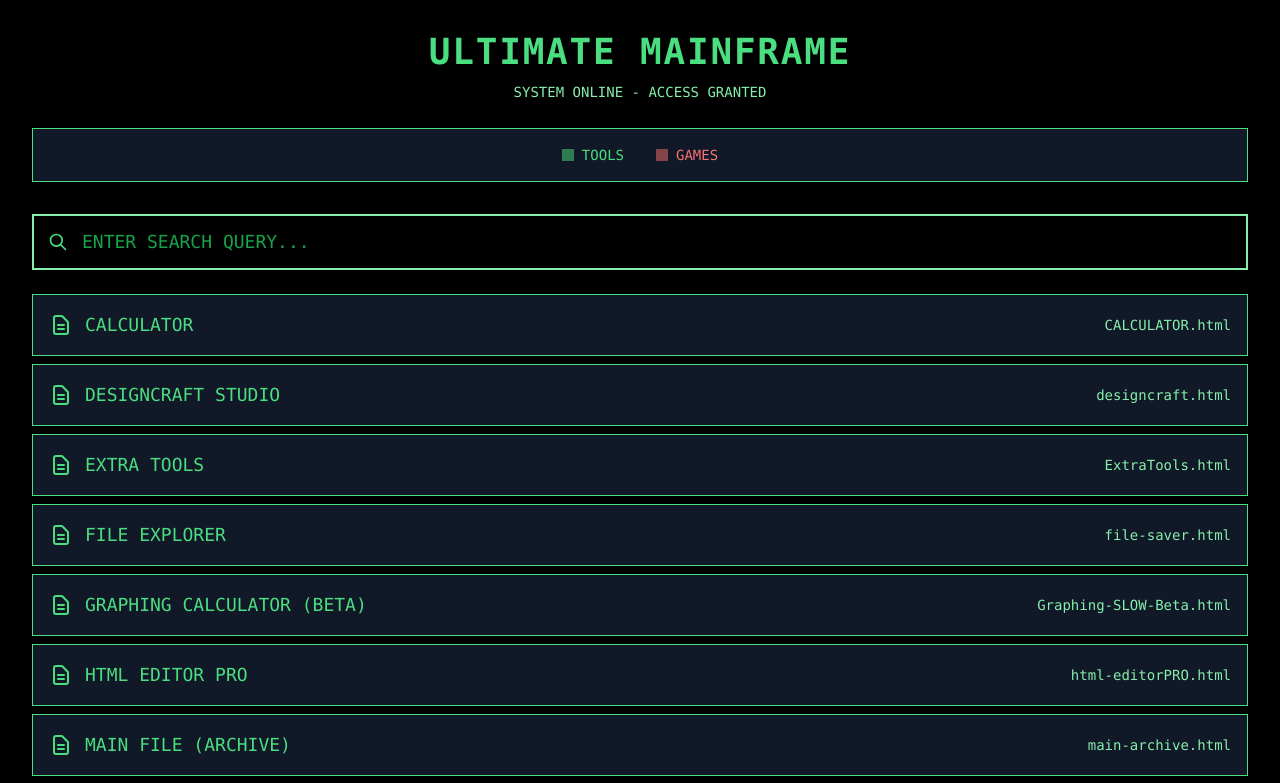
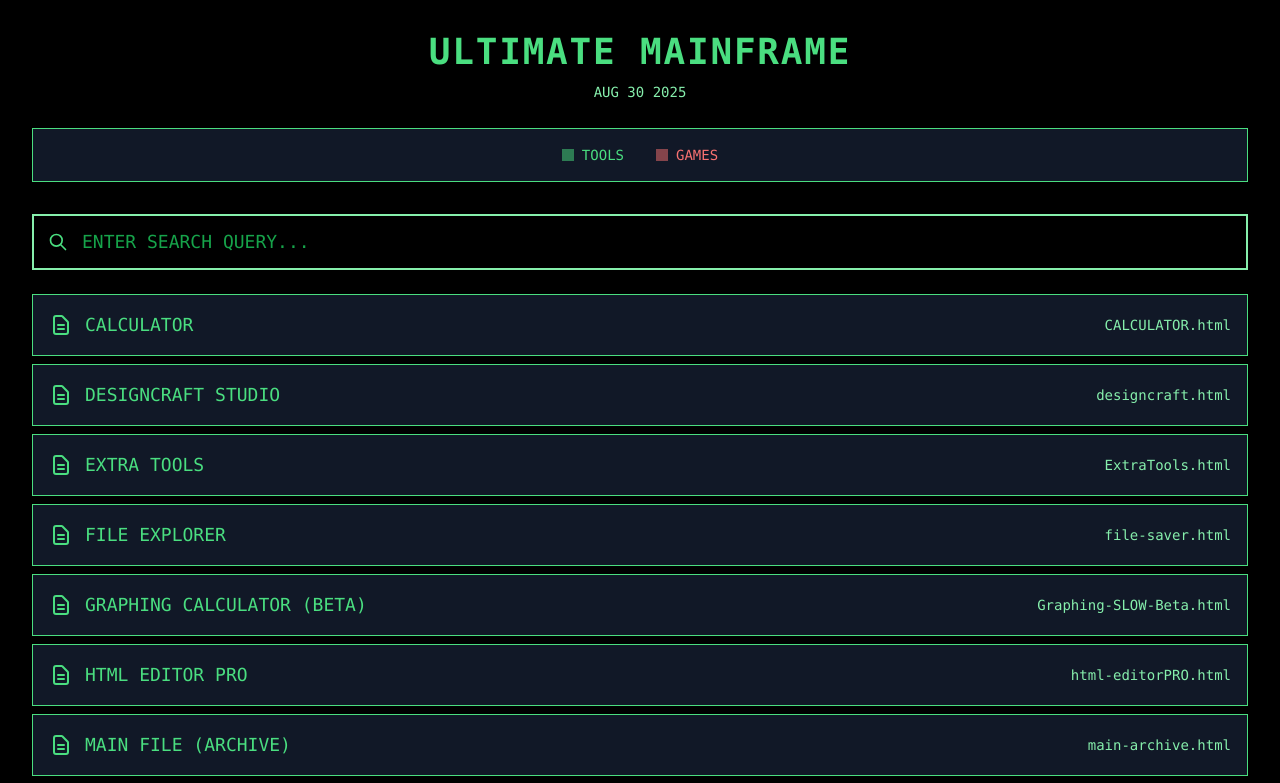
Before and after one commit to lalapote49473q/mainframe, a plain HTML site: page main.html in a window 1280 px wide. Shown: the top 783 px of the page. Drawn offline with nearby package versions, Linux system fonts and the light colour scheme.

Commit message:
Update main.html

```diff
--- a/main.html
+++ b/main.html
@@ -14,7 +14,7 @@
 
             <h1 class="text-4xl font-bold text-green-400 mb-2 text-center tracking-wider">ULTIMATE MAINFRAME</h1>
             <div class="text-center mb-6">
-                <span class="text-green-300 text-sm">SYSTEM ONLINE - ACCESS GRANTED</span>
+                <span class="text-green-300 text-sm">AUG 30 2025</span>
             </div>
 
             <!-- Legend -->
```
